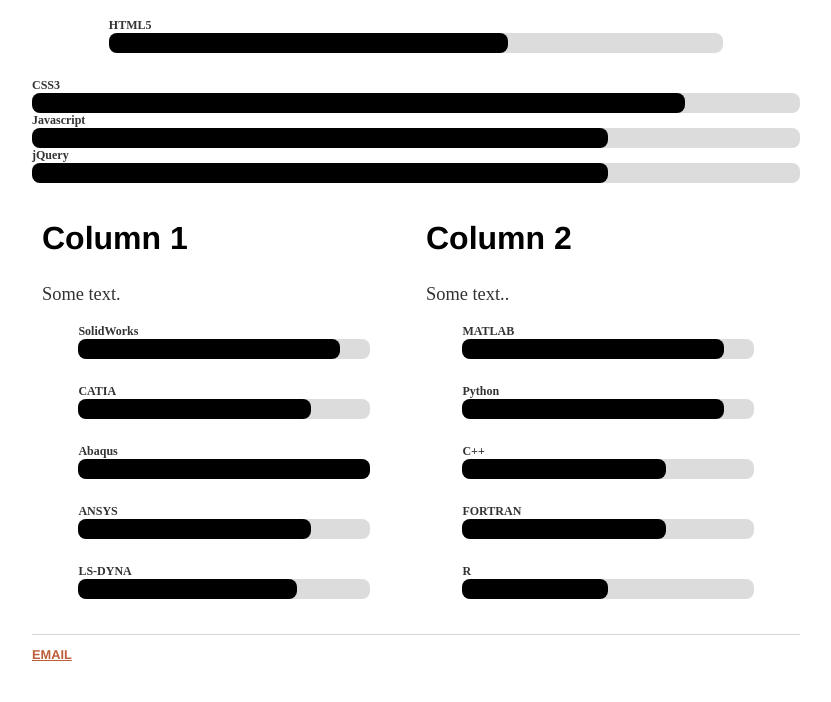
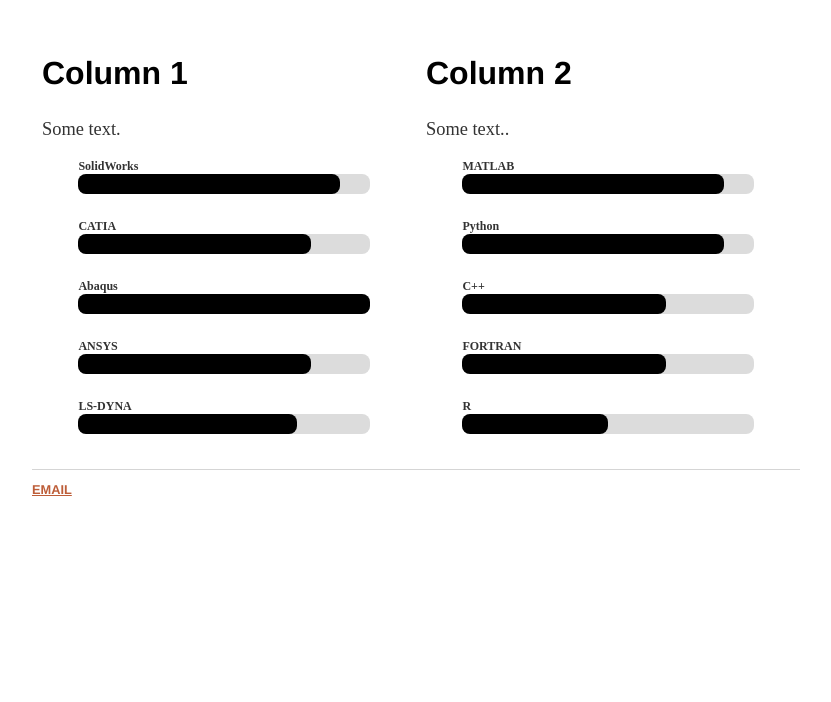
Before and after one commit to rsourki/rsourki.github.io, a Jekyll site: the page built from cv/index.html, in a window 1280 px wide. Shown: the part 680-1382 px from the top of the page, without its empty margins (224-1055 px from the left). Built offline with Jekyll 4.4.1, drawn with Linux system fonts in a browser that asks for light colours; after the commit the page ends 1217 px from its top, so only the background shows below that.

Commit message:
Update index.html

```diff
--- a/cv/index.html
+++ b/cv/index.html
@@ -25,31 +25,6 @@ title: Research - Reza Sourki Webpage
 
 
 <!-- --------- For Skills ----------- -->
-   <div class="bar-1">
-      <div class="titlebar">HTML5</div>
-      <div class="bar">
-        <div class="bar-inner" per="65"></div>
-      </div>
-   </div>
-
-      <div class="titlebar">CSS3</div>
-      <div class="bar">
-        <div class="bar-inner" per="85"></div>
-      </div>
-
-      <div class="titlebar">Javascript</div>
-      <div class="bar">
-        <div class="bar-inner" per="75"></div>
-      </div>
-
-      <div class="titlebar">jQuery</div>
-      <div class="bar">
-        <div class="bar-inner" per="75"></div>
-      </div>
-
-
-
-
   <div class="row">
     <div class="column">
       <h2>Column 1</h2>
@@ -125,15 +100,12 @@ title: Research - Reza Sourki Webpage
           </div>
        </div>
 
-
        <div class="bar-1">
           <div class="titlebar">R</div>
           <div class="bar">
             <div class="bar-inner" per="50"></div>
           </div>
        </div>
-
-
 
   </div>
 
```
